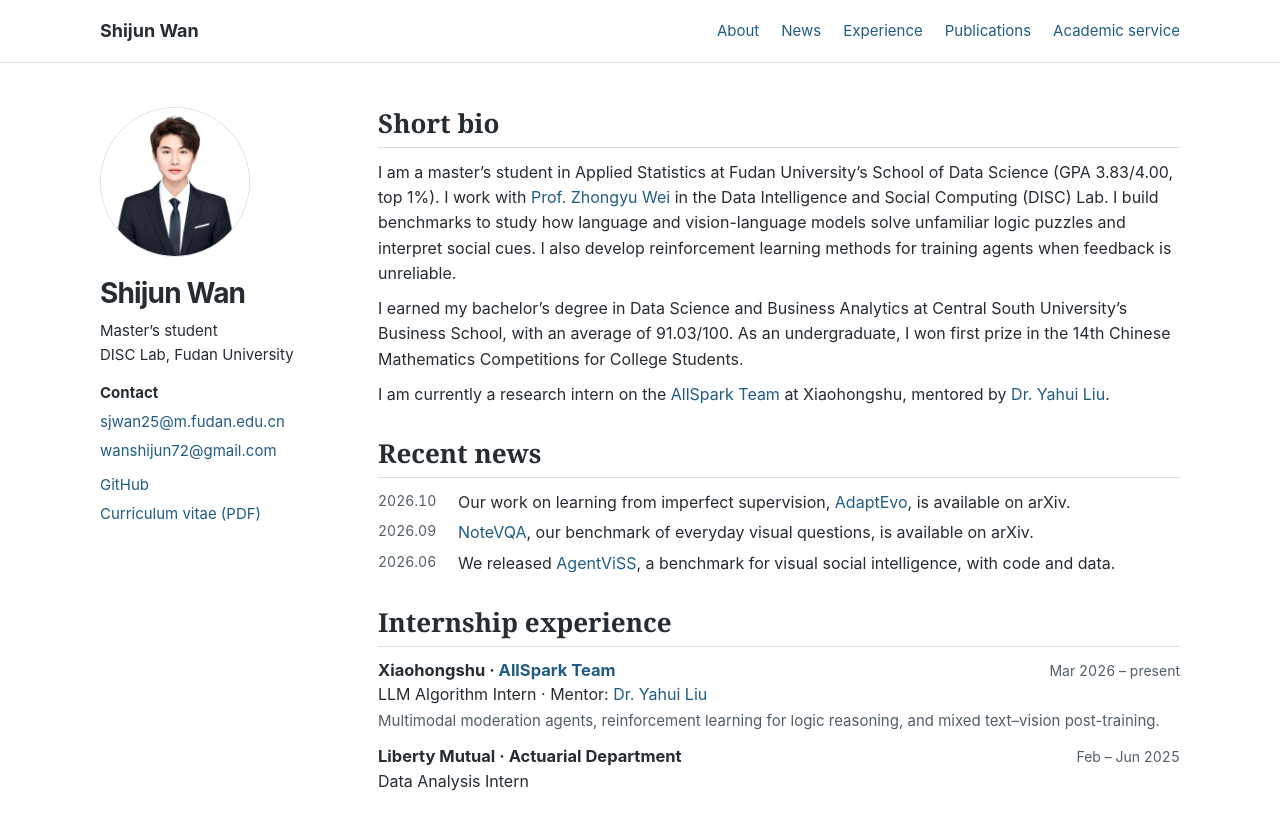
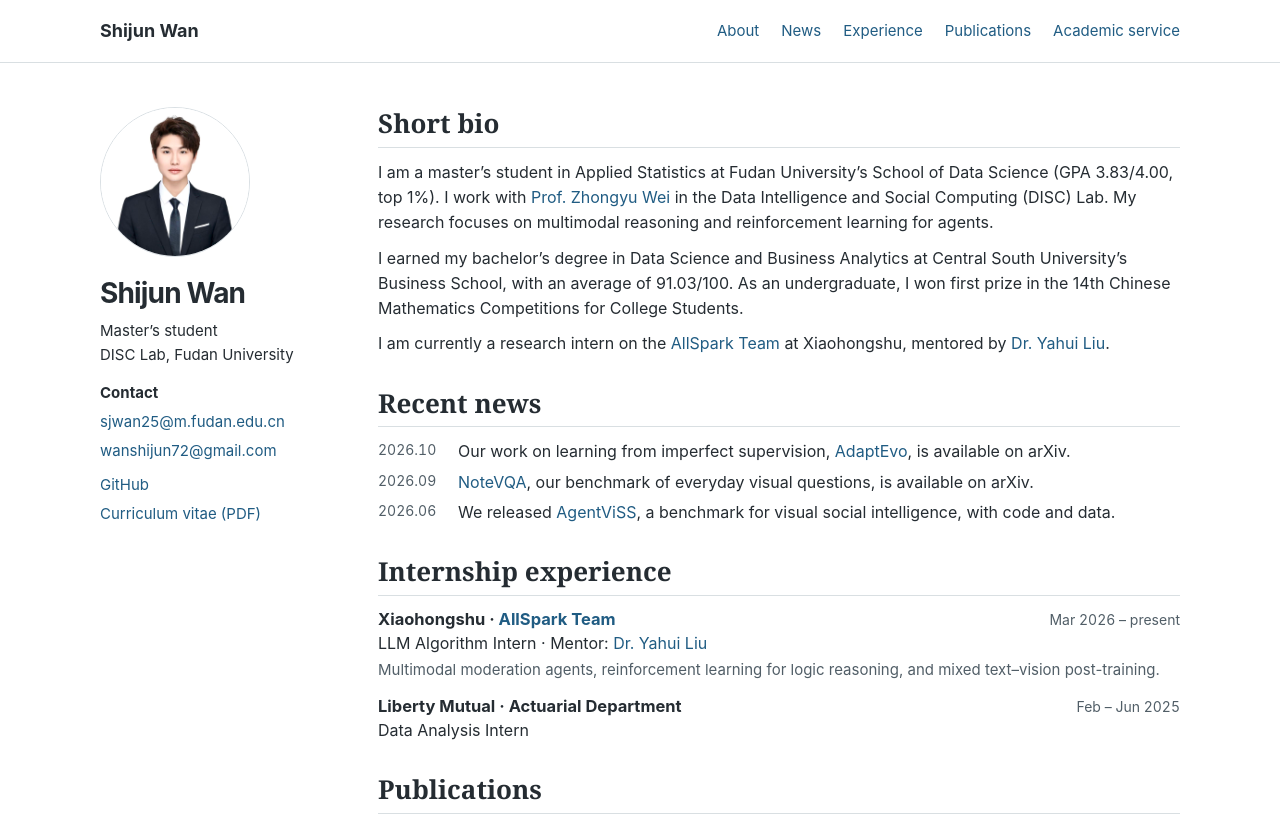
Before and after one commit to JunsWan/junswan.github.io, a plain HTML site: page index.html in a window 1280 px wide. Shown: the top 817 px of the page. Drawn offline with Linux system fonts and the light colour scheme.

Commit message:
Shorten the research summary in the bio

```diff
--- a/index.html
+++ b/index.html
@@ -15,7 +15,7 @@
 <div class="side-links profile-links"><a href="https://github.com/JunsWan">GitHub</a><a href="Shijun-Wan-CV.pdf">Curriculum vitae (PDF)</a></div></div></aside>
 <main>
 <section id="about"><h2>Short bio</h2>
-<p>I am a master’s student in Applied Statistics at Fudan University’s School of Data Science (GPA 3.83/4.00, top 1%). I work with <a href="https://scholar.google.com/citations?user=AjLDxxgAAAAJ&amp;hl=en">Prof. Zhongyu Wei</a> in the Data Intelligence and Social Computing (DISC) Lab. I build benchmarks to study how language and vision-language models solve unfamiliar logic puzzles and interpret social cues. I also develop reinforcement learning methods for training agents when feedback is unreliable.</p>
+<p>I am a master’s student in Applied Statistics at Fudan University’s School of Data Science (GPA 3.83/4.00, top 1%). I work with <a href="https://scholar.google.com/citations?user=AjLDxxgAAAAJ&amp;hl=en">Prof. Zhongyu Wei</a> in the Data Intelligence and Social Computing (DISC) Lab. My research focuses on multimodal reasoning and reinforcement learning for agents.</p>
 <p>I earned my bachelor’s degree in Data Science and Business Analytics at Central South University’s Business School, with an average of 91.03/100. As an undergraduate, I won first prize in the 14th Chinese Mathematics Competitions for College Students.</p>
 <p>I am currently a research intern on the <a href="https://huggingface.co/AllSpark-Research">AllSpark Team</a> at Xiaohongshu, mentored by <a href="https://yhlleo.github.io/">Dr. Yahui Liu</a>.</p>
 </section>
```
